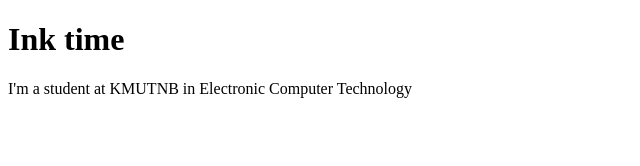
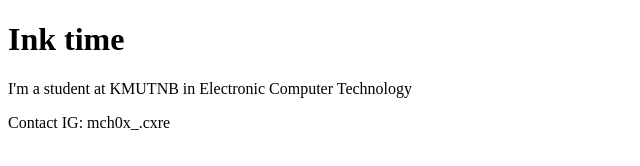
Before and after one commit to kuntida0709/github-desktop-project, a plain HTML site: page index.html in a window 1280 px wide. Shown: the whole page, without its empty margins (0-640 px from the left). Drawn offline with Linux system fonts and the light colour scheme.

Commit message:
Add contact
Add contact

```diff
--- a/index.html
+++ b/index.html
@@ -8,5 +8,6 @@
 <body>
     <h1>Ink time</h1>
     <p>I'm a student at KMUTNB in Electronic Computer Technology</p>
+    <footer>Contact IG: mch0x_.cxre</footer>
 </body>
 </html>
```
